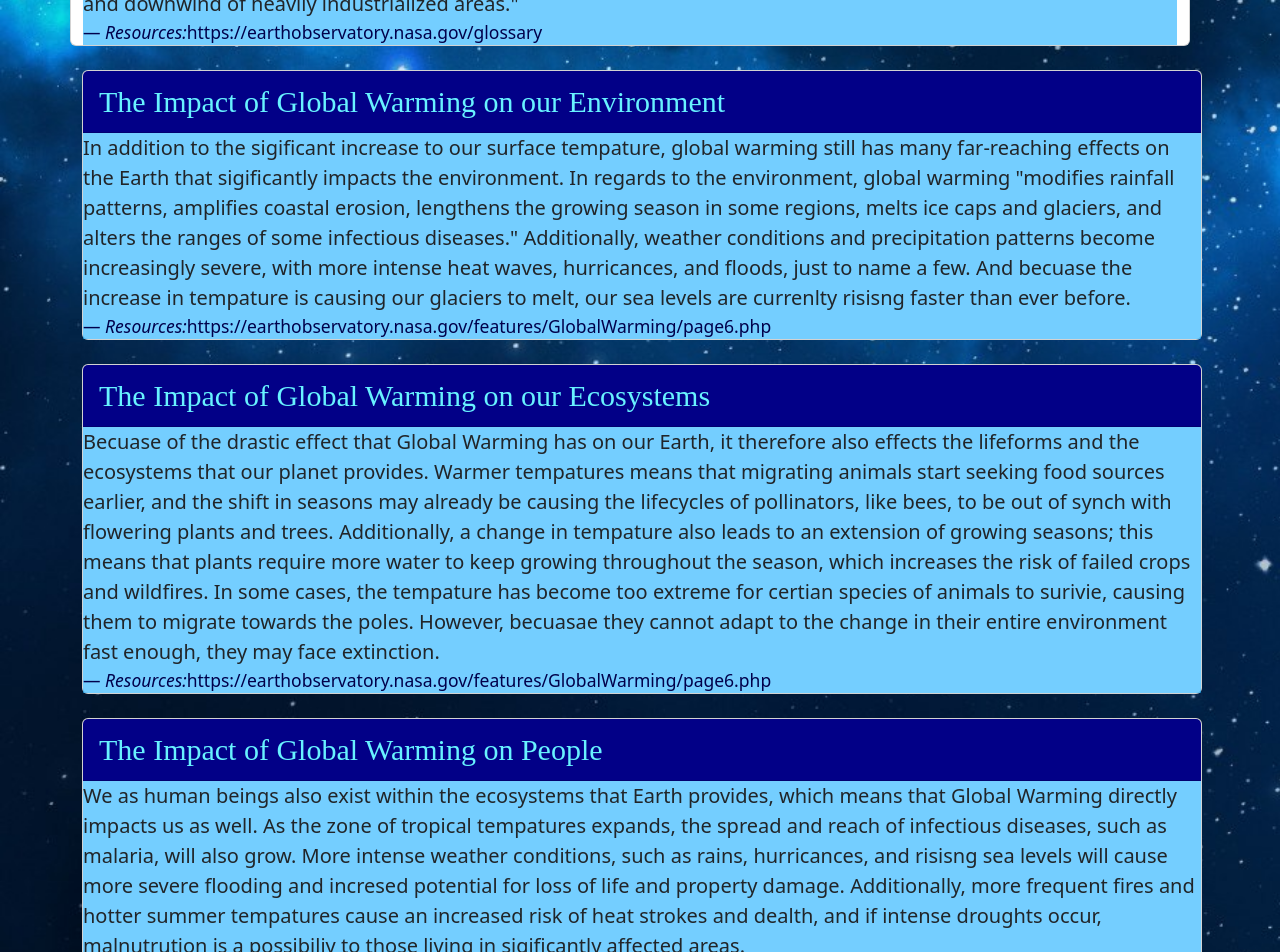
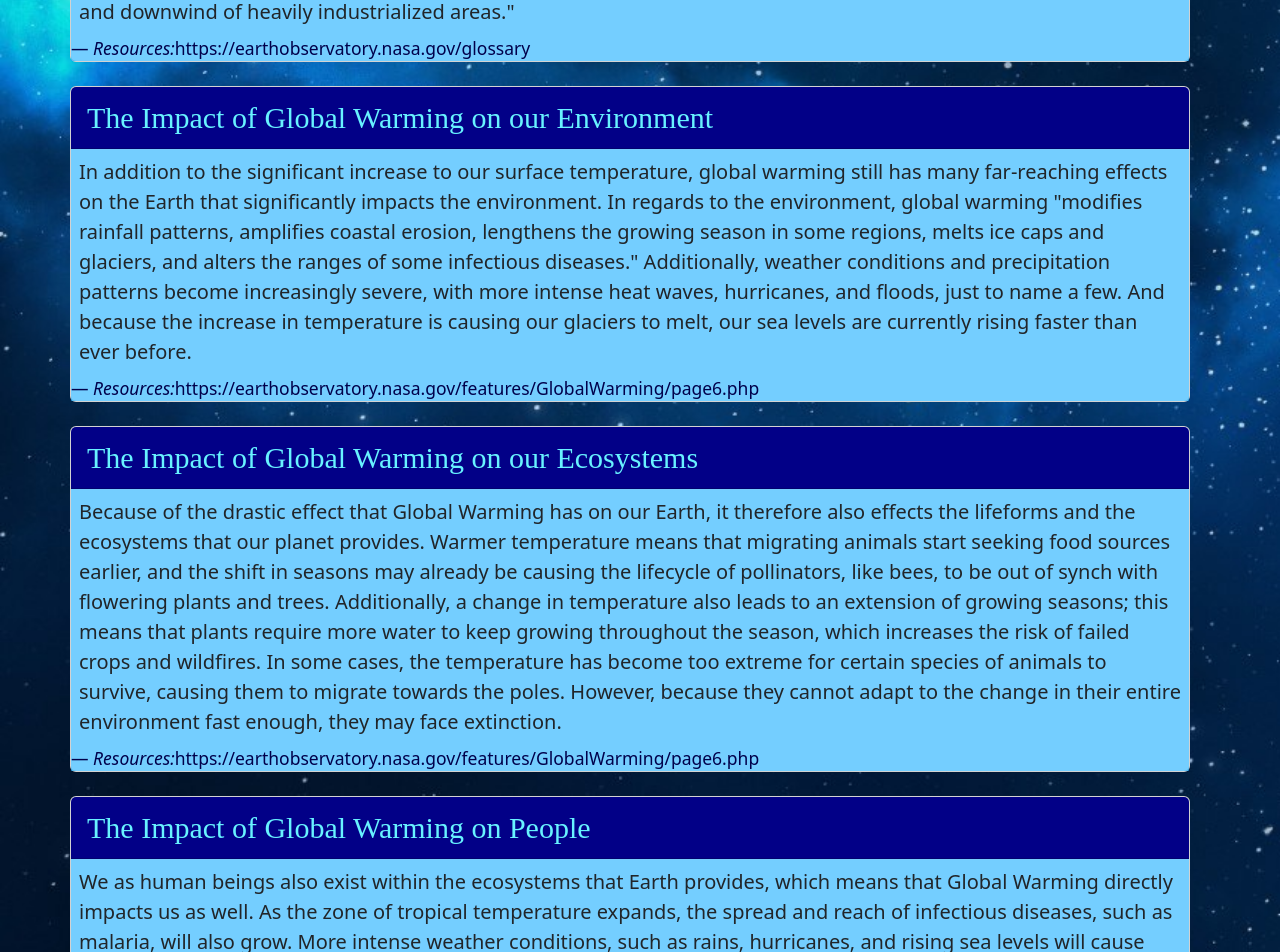
Before and after one commit to RPI-ITWS/itws4500-group7, a React (Create React App) app in the folder VAST/client/: page /ourMission in a window 1280 px wide. Shown: the part 1160-2112 px from the top of the page. Built offline with nearby package versions, Linux system fonts and the light colour scheme.

Commit message:
Updated Build

```diff
--- a/VAST/client/src/component/our_mission.js
+++ b/VAST/client/src/component/our_mission.js
@@ -20,7 +20,7 @@ export default function OurMission() {
                 Our application looks at a small subset of data provided from NASA's satellites, which includes both
                 surface temperature and wind velocity data across the entire United States of America. Our goal is to present this
                 data in an easy to understand fashion so that educators have all the information they need ready,
-                along with interactive, pre-built data visulations, which can create discussions with students.
+                along with interactive, pre-built data visualizations, which can create discussions with students.
                 Data should be presented in such a way that users can draw their own conclusions,
                 such as where the best location to place renewable energy sources would be or what type of renewable
                 energy should be used in a given area.
@@ -28,17 +28,17 @@ export default function OurMission() {
             <br />
             <div className="container">
                 <div className="row">
-                    <div className="card" style={{ width: "70rem" }}>
+                    <div className="card" style={{ width: "70rem", padding: "0" }}>
                         <div className="card-header">
                             What is Global Warming?
                         </div>
                         <div className="card-body-mission">
                             <blockquote className="blockquote mb-0">
-                                <p>Within today's society, most individuals, both adults and children alike, have heard of
+                                <p style={{ padding: "8px" }}>Within today's society, most individuals, both adults and children alike, have heard of
                                     global warming. But what is it actually? Global warming can be described as <strong>a
                                         rise in the near surface temperature of the Earth that is a direct result from the
                                         increased emissions of
-                                        greenhouse gases.</strong> In fact, Scientists agree that the overall surface tempature
+                                        greenhouse gases.</strong> In fact, Scientists agree that the overall surface temperature
                                     of the Earth has
                                     risen 1 degree over the past 140 years. Some may argue that 1 degree is not something to be
                                     concerned about;
@@ -53,23 +53,23 @@ export default function OurMission() {
                     </div>
                 </div>
                 <br />
-                <div clas="row">
-                    <div className="card" style={{ width: "70rem" }}>
+                <div className="row">
+                    <div className="card" style={{ width: "70rem", padding: "0" }}>
                         <div className="card-header">
                             The Impact of Global Warming on our Environment
                         </div>
                         <div className="card-body-mission">
                             <blockquote className="blockquote mb-0">
-                                <p> In addition to the sigificant increase to our surface tempature, global warming
-                                    still has many far-reaching effects on the Earth that sigificantly impacts the environment.
+                                <p style={{ padding: "8px" }}> In addition to the significant increase to our surface temperature, global warming
+                                    still has many far-reaching effects on the Earth that significantly impacts the environment.
                                     In regards to the environment, global warming "modifies rainfall patterns, amplifies coastal
                                     erosion, lengthens the growing season in some regions, melts ice caps and glaciers, and
                                     alters the ranges of
                                     some infectious diseases." Additionally, weather conditions and precipitation patterns
-                                    become increasingly severe, with more intense heat waves, hurricances, and floods, just to
+                                    become increasingly severe, with more intense heat waves, hurricanes, and floods, just to
                                     name a few.
-                                    And becuase the increase in tempature is causing our glaciers to melt, our sea levels are
-                                    currenlty risisng
+                                    And because the increase in temperature is causing our glaciers to melt, our sea levels are
+                                    currently rising
                                     faster than ever before.
                                 </p>
                                 <footer className="blockquote-footer"><cite title="Source Title">Resources:
@@ -79,25 +79,25 @@ export default function OurMission() {
                     </div>
                 </div>
                 <br />
-                <div clas="row">
-                    <div className="card" style={{ width: "70rem" }}>
+                <div className="row">
+                    <div className="card" style={{ width: "70rem", padding: "0" }}>
                         <div className="card-header">
                             The Impact of Global Warming on our Ecosystems
                         </div>
                         <div className="card-body-mission">
                             <blockquote className="blockquote mb-0">
-                                <p> Becuase of the drastic effect that Global Warming has on our Earth, it therefore also
+                                <p style={{ padding: "8px" }}> Because of the drastic effect that Global Warming has on our Earth, it therefore also
                                     effects the lifeforms and
-                                    the ecosystems that our planet provides. Warmer tempatures means that migrating animals
+                                    the ecosystems that our planet provides. Warmer temperature means that migrating animals
                                     start seeking food sources earlier,
-                                    and the shift in seasons may already be causing the lifecycles of pollinators, like bees, to
+                                    and the shift in seasons may already be causing the lifecycle of pollinators, like bees, to
                                     be out of synch with flowering plants and trees.
-                                    Additionally, a change in tempature also leads to an extension of growing seasons; this
+                                    Additionally, a change in temperature also leads to an extension of growing seasons; this
                                     means that plants require more water to keep
                                     growing throughout the season, which increases the risk of failed crops and wildfires. In
-                                    some cases, the tempature has become
-                                    too extreme for certian species of animals to surivie, causing them to migrate towards the
-                                    poles. However, becuasae they cannot adapt to the
+                                    some cases, the temperature has become
+                                    too extreme for certain species of animals to survive, causing them to migrate towards the
+                                    poles. However, because they cannot adapt to the
                                     change in their entire environment fast enough, they may face extinction.
                                 </p>
                                 <footer className="blockquote-footer"><cite title="Source Title">Resources:
@@ -107,22 +107,22 @@ export default function OurMission() {
                     </div>
                 </div>
                 <br />
-                <div clas="row">
-                    <div className="card" style={{ width: "70rem" }}>
+                <div className="row">
+                    <div className="card" style={{ width: "70rem", padding: "0" }}>
                         <div className="card-header">
                             The Impact of Global Warming on People
                         </div>
                         <div className="card-body-mission">
                             <blockquote className="blockquote mb-0">
-                                <p> We as human beings also exist within the ecosystems that Earth provides, which means that
+                                <p style={{ padding: "8px" }}> We as human beings also exist within the ecosystems that Earth provides, which means that
                                     Global Warming directly impacts us as well. As the
-                                    zone of tropical tempatures expands, the spread and reach of infectious diseases, such as
+                                    zone of tropical temperature expands, the spread and reach of infectious diseases, such as
                                     malaria, will also grow. More intense weather conditions,
-                                    such as rains, hurricances, and risisng sea levels will cause more severe flooding and
-                                    incresed potential for loss of life and property damage.
-                                    Additionally, more frequent fires and hotter summer tempatures cause an increased risk of
-                                    heat strokes and dealth, and if intense droughts occur,
-                                    malnutrution is a possibiliy to those living in sigificantly affected areas.
+                                    such as rains, hurricanes, and rising sea levels will cause more severe flooding and
+                                    increased potential for loss of life and property damage.
+                                    Additionally, more frequent fires and hotter summer temperature cause an increased risk of
+                                    heat strokes and death, and if intense droughts occur,
+                                    malnutrition is a possibility to those living in significantly affected areas.
                                 </p>
                                 <footer className="blockquote-footer"><cite title="Source Title">Resources:
                                 </cite>https://earthobservatory.nasa.gov/features/GlobalWarming/page6.php</footer>
```
Also changed, not shown: 7 other files (tests, documents, lock files or other folders).
